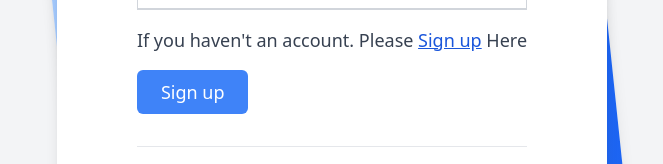
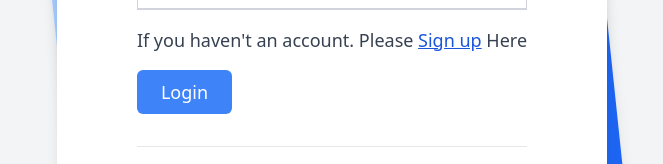
Before and after one commit to NanduHasaranga/Book_Store, a React (Vite) app in the folder mern-client/: page /login in a window 1280 px wide. Shown: the part 368-532 px from the top of the page, without its empty margins (308-971 px from the left). Built offline with nearby package versions, Linux system fonts and the light colour scheme; no server answers.

Commit message:
Update Login.jsx

```diff
--- a/mern-client/src/components/Login.jsx
+++ b/mern-client/src/components/Login.jsx
@@ -66,7 +66,7 @@
                                 {error ? <p className='text-red-600 text-base'>Email or Password is not correct</p> : ""}
                                 <p>If you haven't an account. Please <Link to="/sign-up" className='text-blue-700 underline'>Sign up</Link> Here</p>
                                 <div className="relative">
-                                    <button className="bg-blue-500 text-white rounded-md px-6 py-2">Sign up</button>
+                                    <button className="bg-blue-500 text-white rounded-md px-6 py-2">Login</button>
                                 </div>
                             </form>
                         </div>
```
